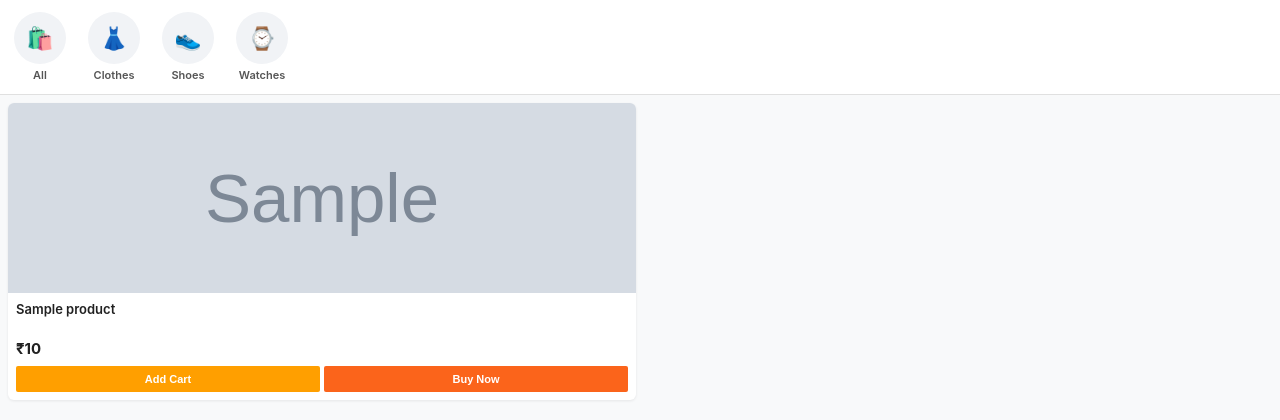
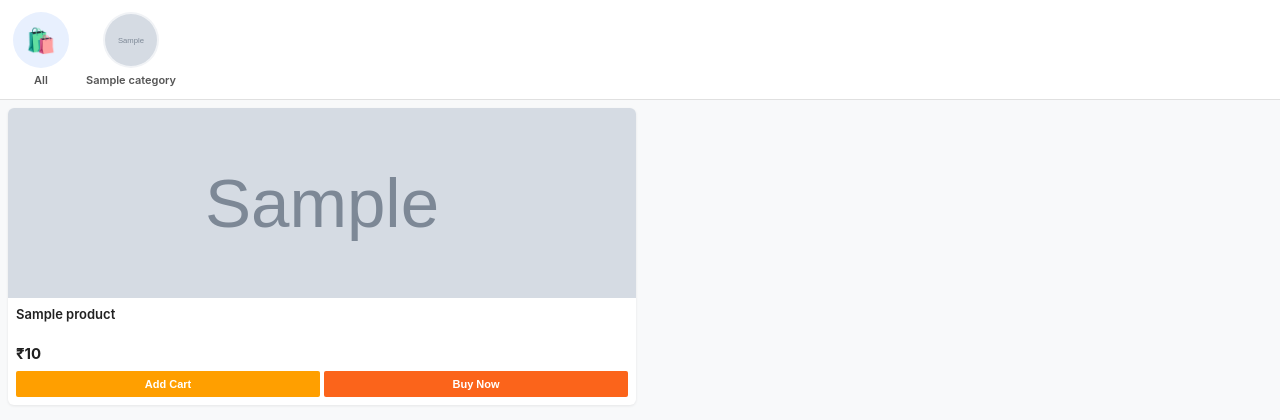
Before and after one commit to mrevilhunter2-pixel/Fashion-mart, a Flask app: template templates/index.html in a window 1280 px wide. Shown: the part 51-471 px from the top of the page. Run offline with Flask 3, Linux system fonts and the light colour scheme; the template is opened without the code that fills it: most values are stand-ins (such as "Sample title", 1, 10 or a date in 2020); grey boxes marked "Sample" are stand-in pictures; some libraries are stand-ins or nearby versions.

Commit message:
Update index.html

```diff
--- a/templates/index.html
+++ b/templates/index.html
@@ -11,12 +11,13 @@
         header h1 { font-size: 18px; font-weight: 800; font-style: italic; }
         .btn-top { color: #212121; background: #ffe500; padding: 6px 10px; border-radius: 2px; font-weight: 700; text-decoration: none; font-size: 12px; }
 
-        /* Shoopy-Style Top Circular Category Slider */
+        /* Dynamic Category Circles */
         .category-bar { display: flex; overflow-x: auto; gap: 14px; padding: 12px 10px; background: white; border-bottom: 1px solid #e0e0e0; scrollbar-width: none; }
         .category-bar::-webkit-scrollbar { display: none; }
-        .cat-item { display: flex; flex-direction: column; align-items: center; text-decoration: none; color: #555; font-size: 11px; font-weight: 600; min-width: 60px; }
-        .cat-circle { width: 52px; height: 52px; border-radius: 50%; background: #f1f3f6; display: flex; align-items: center; justify-content: center; font-size: 22px; border: 2px solid transparent; margin-bottom: 4px; }
-        .cat-item.active .cat-circle { border-color: #2874f0; background: #e8f0fe; }
+        .cat-item { display: flex; flex-direction: column; align-items: center; text-decoration: none; color: #555; font-size: 11px; font-weight: 600; min-width: 62px; }
+        .cat-circle { width: 56px; height: 56px; border-radius: 50%; background: #f1f3f6; display: flex; align-items: center; justify-content: center; border: 2px solid transparent; margin-bottom: 5px; overflow: hidden; }
+        .cat-circle img { width: 100%; height: 100%; object-fit: cover; }
+        .cat-item.active .cat-circle { border-color: #2874f0; box-shadow: 0 0 0 1px #2874f0; }
         .cat-item.active { color: #2874f0; font-weight: 700; }
 
         /* Product Grid */
@@ -34,7 +35,7 @@
         .btn-cart-add { flex: 1; background: #ff9f00; color: white; border: none; padding: 7px 2px; font-weight: 700; font-size: 11px; border-radius: 2px; cursor: pointer; }
         .btn-buy { flex: 1; background: #fb641b; color: white; border: none; padding: 7px 2px; font-weight: 700; font-size: 11px; border-radius: 2px; cursor: pointer; }
 
-        /* Multi-Image Preview Modal */
+        /* Multi-Image Modal */
         .gallery-modal { display: none; position: fixed; z-index: 100; top: 0; left: 0; width: 100%; height: 100%; background: rgba(0,0,0,0.9); flex-direction: column; justify-content: center; align-items: center; }
         .gallery-main-img { max-width: 90%; max-height: 60vh; border-radius: 6px; object-fit: contain; }
         .thumb-row { display: flex; gap: 10px; margin-top: 15px; }
@@ -42,7 +43,7 @@
         .thumb-img.active { border-color: #ffe500; }
         .close-gallery { position: absolute; top: 15px; right: 20px; font-size: 32px; color: white; cursor: pointer; }
 
-        /* Checkout Sheet */
+        /* Checkout Modal */
         .checkout-modal { display: none; position: fixed; z-index: 101; top: 0; left: 0; width: 100%; height: 100%; background: rgba(0,0,0,0.6); align-items: flex-end; }
         .checkout-sheet { background: white; width: 100%; border-radius: 16px 16px 0 0; padding: 20px; max-height: 90vh; overflow-y: auto; }
         .form-group { margin-bottom: 12px; }
@@ -64,32 +65,27 @@
         </div>
     </header>
 
-    <!-- Categories Filter Bar -->
+    <!-- Dynamic Categories Filter Bar -->
     <div class="category-bar">
         <a href="/?cat=All" class="cat-item {% if selected_cat == 'All' %}active{% endif %}">
-            <div class="cat-circle">🛍️</div>
+            <div class="cat-circle" style="background:#e8f0fe; font-size:24px;">🛍️</div>
             <span>All</span>
         </a>
-        <a href="/?cat=Clothes" class="cat-item {% if selected_cat == 'Clothes' %}active{% endif %}">
-            <div class="cat-circle">👗</div>
-            <span>Clothes</span>
+        {% for c in categories %}
+        <a href="/?cat={{ c['name'] }}" class="cat-item {% if selected_cat == c['name'] %}active{% endif %}">
+            <div class="cat-circle">
+                <img src="{{ c['image_url'] or '/static/default_cat.png' }}" alt="{{ c['name'] }}">
+            </div>
+            <span>{{ c['name'] }}</span>
         </a>
-        <a href="/?cat=Shoes" class="cat-item {% if selected_cat == 'Shoes' %}active{% endif %}">
-            <div class="cat-circle">👟</div>
-            <span>Shoes</span>
-        </a>
-        <a href="/?cat=Watches" class="cat-item {% if selected_cat == 'Watches' %}active{% endif %}">
-            <div class="cat-circle">⌚</div>
-            <span>Watches</span>
-        </a>
+        {% endfor %}
     </div>
 
-    <!-- Products List -->
+    <!-- Products Grid -->
     <div class="container">
         <div class="product-grid">
             {% for p in products %}
             <div class="card">
-                <!-- Tap karne par multiple images ka slider open hoga -->
                 <img src="{{ p['main_img'] }}" alt="{{ p['name'] }}" onclick='openGallery({{ p["img_list"]|tojson }})'>
                 <div class="card-body">
                     <div class="card-title">{{ p['name'] }}</div>
@@ -107,7 +103,7 @@
                 </div>
             </div>
             {% else %}
-                <p style="grid-column: 1/-1; text-align:center; padding: 40px; color:#888;">Is category mein abhi koi item nahi hai.</p>
+                <p style="grid-column: 1/-1; text-align:center; padding: 40px; color:#888;">Is category mein koi product nahi hai.</p>
             {% endfor %}
         </div>
     </div>
@@ -119,7 +115,7 @@
         <div class="thumb-row" id="thumbContainer"></div>
     </div>
 
-    <!-- Direct Checkout Bottom Sheet -->
+    <!-- Checkout Modal -->
     <div id="checkoutModal" class="checkout-modal">
         <div class="checkout-sheet">
             <div style="display:flex; justify-content:space-between; margin-bottom:12px;">
@@ -167,10 +163,8 @@
                 };
                 thumbBox.appendChild(thumb);
             });
-
             document.getElementById('galleryModal').style.display = 'flex';
         }
-
         function closeGallery() { document.getElementById('galleryModal').style.display = 'none'; }
 
         function addToCart(id, name, price, image) {
@@ -218,4 +212,4 @@
         }
     </script>
 </body>
-</html>
+    </html>
```
